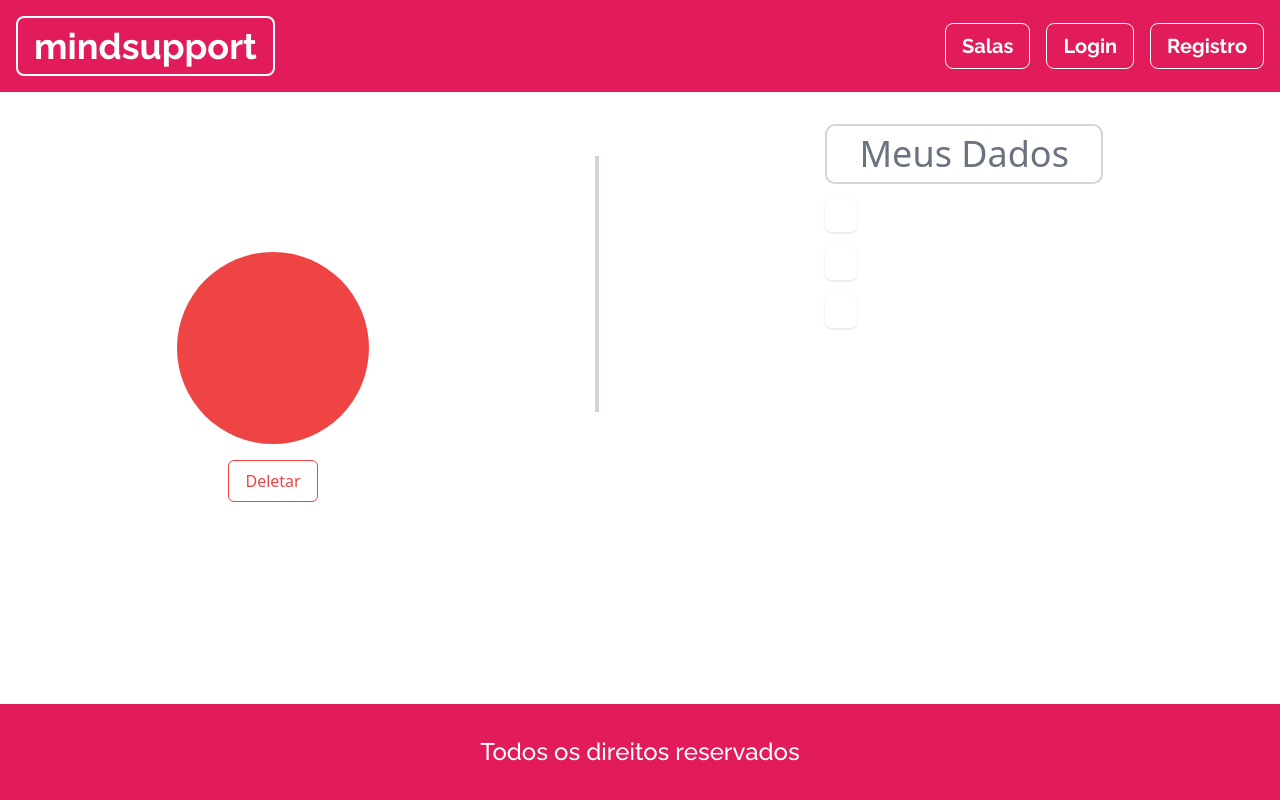
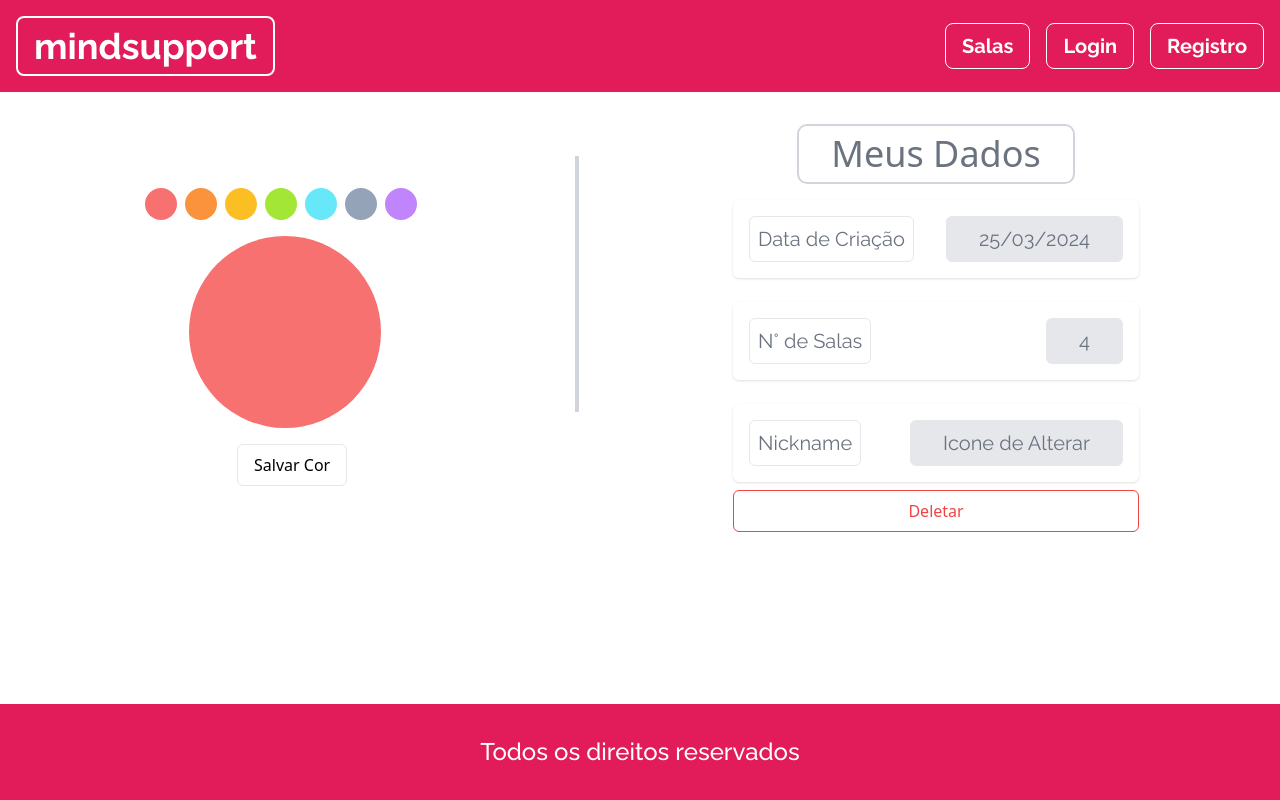
Before and after one commit to pmas98/mindsupport-front, a React (Create React App) app: page /profile in a window 1280 px wide. Built offline with nearby package versions, Linux system fonts and the light colour scheme.

Commit message:
chore: Add color picker component to profile page

```diff
--- a/src/Profile/Profile.js
+++ b/src/Profile/Profile.js
@@ -1,5 +1,6 @@
 import React from "react";
 import Navbar from "../components/navbar";
+import ColorPicker from "../components/colorSlider";
 
 const Profile = () => {
   return (
@@ -7,29 +8,61 @@ const Profile = () => {
       <Navbar />
       <div className="flex flex-col md:flex-row md:items-start md:justify-around mt-8 px-4 md:px-8 lg:px-16">
         {/* Left Side */}
-        <div className="flex flex-col items-center mb-8 mt-32 md:mb-0">
-          <div className="w-32 h-32 md:w-48 md:h-48 bg-red-500 rounded-full flex items-center justify-center mb-4">
-          </div>
-          <button className="bg-white text-red-500 border border-red-500 rounded-md px-4 py-2 fontPrimary-bold">
-            Deletar
-          </button>
+        <div className="flex flex-col items-center mb-8 mt-16 md:mb-0">
+          <ColorPicker />
         </div>
         <div className="mt-8 h-[20vw] border-2 border-gray-300"></div>
         {/* Right Side */}
-        <div className="flex flex-col items-center md:items-start">
-          <div className="bg-white border-2 border-gray-300 rounded-[10px] px-8 py-2">
-            <h2 className="text-4xl fontPrimary-bold text-gray-500">Meus Dados</h2>
+        <div className="flex flex-col items-center items-start justify-center">
+          <div className="align-center justify-center bg-white border-2 border-gray-300 rounded-[10px] px-8 py-2">
+            <h2 className="text-4xl fontPrimary-bold text-gray-500">
+              Meus Dados
+            </h2>
           </div>
-          <div className="flex flex-col gap-4">
-            <div className="mt-4 bg-white p-4 rounded-md shadow">
-              {/* Future Component 1 */}
+
+          <div className="flex flex-col gap-2">
+            <div className="flex justify-between flex-row mt-4 bg-white p-4 rounded-md shadow">
+              <div className="bg-white border border-gray-200 rounded-md px-4 py-1 sm:px-2 sm:py-2  mr-8">
+                <p className="font-primaryRegular text-sm sm:text-lg md:text-[20px] text-gray-500">
+                  Data de Criação
+                </p>
+              </div>
+
+              <div className="bg-gray-200 border border-gray-200 rounded-md px-4 py-1 sm:px-8 sm:py-2">
+                <p className="font-primaryRegular text-sm sm:text-lg md:text-[20px] text-gray-500">
+                  25/03/2024
+                </p>
+              </div>
             </div>
-            <div className="bg-white p-4 rounded-md shadow">
-              {/* Future Component 2 */}
+            <div className="flex justify-between flex-row mt-4 bg-white p-4 rounded-md shadow">
+              <div className="bg-white border border-gray-200 rounded-md px-4 py-1 sm:px-2 sm:py-2  mr-8">
+                <p className="font-primaryRegular text-sm sm:text-lg md:text-[20px] text-gray-500">
+                  N° de Salas
+                </p>
+              </div>
+
+              <div className="bg-gray-200 border border-gray-200 rounded-md px-4 py-1 sm:px-8 sm:py-2">
+                <p className="font-primaryRegular text-sm sm:text-lg md:text-[20px] text-gray-500">
+                  4
+                </p>
+              </div>
             </div>
-            <div className="bg-white p-4 rounded-md shadow">
-              {/* Future Component 3 */}
+            <div className="flex justify-between flex-row mt-4 bg-white p-4 rounded-md shadow">
+              <div className="bg-white border border-gray-200 rounded-md px-4 py-1 sm:px-2 sm:py-2  mr-8">
+                <p className="font-primaryRegular text-sm sm:text-lg md:text-[20px] text-gray-500">
+                  Nickname
+                </p>
+              </div>
+
+              <div className="bg-gray-200 border border-gray-200 rounded-md px-4 py-1 sm:px-8 sm:py-2">
+                <p className="font-primaryRegular text-sm sm:text-lg md:text-[20px] text-gray-500">
+                  Icone de Alterar
+                </p>
+              </div>
             </div>
+            <button className="bg-white text-red-500 border border-red-500 rounded-md px-4 py-2 fontPrimary-bold">
+              Deletar
+            </button>
           </div>
         </div>
       </div>
--- /dev/null
+++ b/src/components/colorSlider.js
@@ -0,0 +1,38 @@
+import React, { useState } from "react";
+
+const ColorPicker = () => {
+  const colors = [
+    "bg-red-400",
+    "bg-orange-400",
+    "bg-amber-400",
+    "bg-lime-400",
+    "bg-cyan-300",
+    "bg-slate-400",
+    "bg-purple-400",
+  ];
+  const [selectedColor, setSelectedColor] = useState("bg-red-400");
+
+  return (
+    <div>
+      <div className="flex justify-center mb-4">
+        {colors.map((color, index) => (
+          <div
+            key={index}
+            className={`${color} w-8 h-8 rounded-full mx-1 cursor-pointer ${
+              color === selectedColor ? `${color} border-gray-800` : ""
+            }`}
+            onClick={() => setSelectedColor(color)}
+          />
+        ))}
+      </div>
+      <div
+        className={`${selectedColor} ml-12 w-32 h-32 md:w-48 md:h-48 rounded-full flex items-center justify-center mb-4`}
+      ></div>
+      <button className="ml-24 bg-white text-grey-300 border border-grey-300 rounded-md px-4 py-2 fontPrimary-bold">
+        Salvar Cor
+      </button>
+    </div>
+  );
+};
+
+export default ColorPicker;
```
